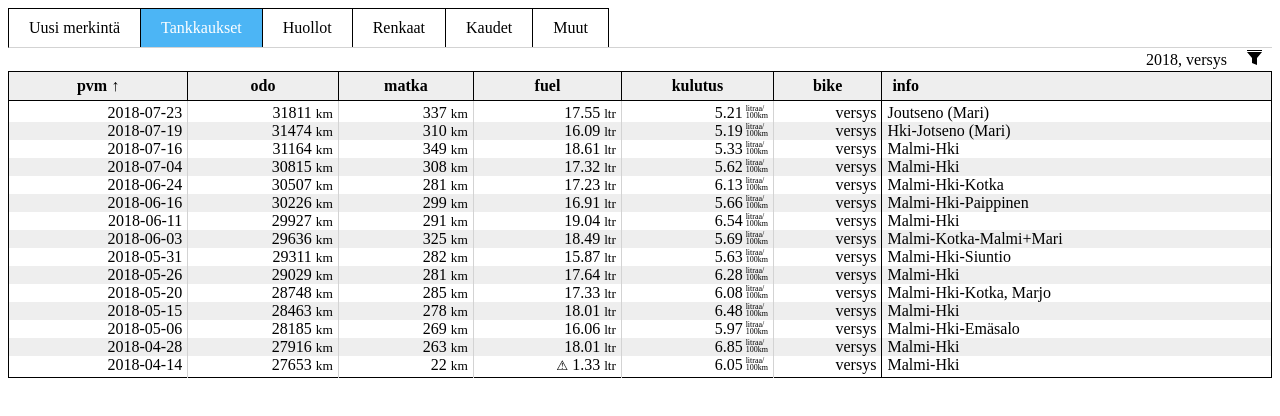
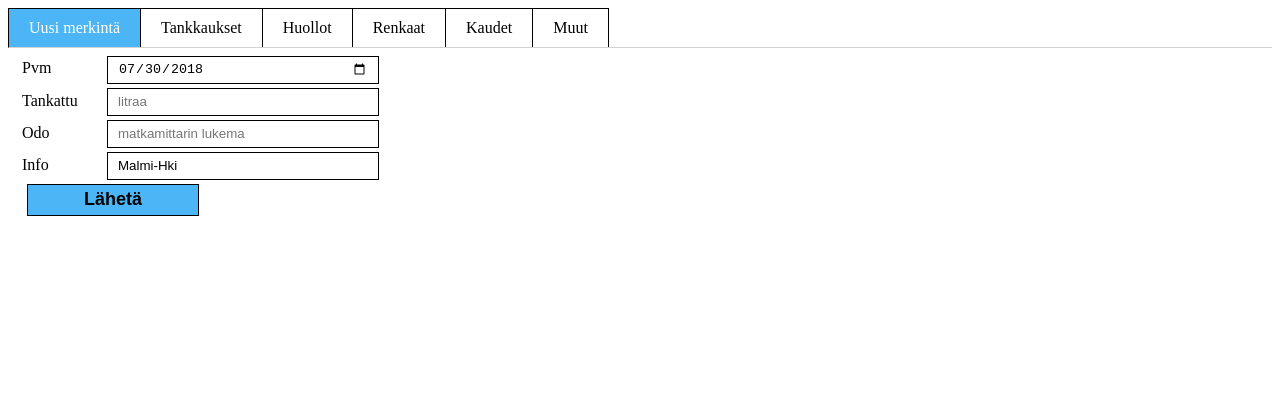
Before and after one commit to tzrissan/mc-event-log, a Vue app: page / in a window 1280 px wide. Shown: the top 416 px of the page. Built offline with nearby package versions, Linux system fonts and the light colour scheme.

Commit message:
Page for inserting new data with some sanity checks

```diff
--- a/src/App.vue
+++ b/src/App.vue
@@ -22,6 +22,7 @@
                  @click="selectedTab='Misc'">Muut</div>
         </div>
         <div class="tab-content">
+            <NewEvent v-if="selectedTab==='NewEvent'"/>
             <GasLog v-if="selectedTab==='GasLog'"/>
             <Tyres v-if="selectedTab==='Tyres'"/>
             <Maintenance v-if="selectedTab==='Maintenance'"/>
@@ -31,6 +32,7 @@
 </template>
 
 <script>
+    import NewEvent from './components/NewEvent'
     import GasLog from './components/GasLog'
     import Tyres from './components/Tyres'
     import Maintenance from './components/Maintenance'
@@ -39,12 +41,13 @@
     export default {
         name: 'app',
         components: {
+            NewEvent,
             GasLog,
             Tyres,
             Maintenance,
             Misc
         },
-        data: () => ({selectedTab: 'GasLog'})
+        data: () => ({selectedTab: 'NewEvent'})
     }
 </script>
 
--- /dev/null
+++ b/src/components/NewEvent.vue
@@ -0,0 +1,125 @@
+<template>
+    <div>
+        <form @submit="saveNewLine" name="new-line-form">
+            <fieldset v-bind:disabled="local.isSaving || local.isLoading">
+                <div class="new-line">
+                    <label for="date">Pvm</label>
+                    <input id="date" type="date" required
+                           v-model.number="local.date"/>
+                </div>
+                <div class="new-line">
+                    <label for="fuel">Tankattu</label>
+                    <input id="fuel" placeholder="litraa"
+                           type="number" min=0 max=21 step=0.01
+                           v-model.number="local.fuel"/>
+                </div>
+                <div class="new-line">
+                    <label for="odo">Odo</label>
+                    <input id="odo" placeholder="matkamittarin lukema"
+                           type="number" v-bind:min="local.minOdo" v-bind:max="local.maxOdo" step=1 required
+                           v-model="local.odo"/>
+                </div>
+                <div class="new-line">
+                    <label for="info">Info</label>
+                    <input id="info" type="text"
+                           v-model="local.info"/>
+                </div>
+                <input type="submit" value="Lähetä"/>
+            </fieldset>
+        </form>
+    </div>
+</template>
+
+<script>
+
+    import _ from 'lodash';
+    import GasLogData from '../data.js'
+    import axios from 'axios';
+
+    const local = {
+        currentBike: undefined,
+        date: new Date().toISOString().split('T')[0],
+        fuel: undefined,
+        odo: undefined,
+        info: "Malmi-Hki",
+        isSaving: false,
+        isLoading: true,
+        minOdo: 0,
+        maxOdo: 0
+    };
+
+    let global = undefined;
+
+    const readDataFromGlobalToLocal = (local, global) => {
+        local.currentBike = global.latestBike;
+        local.isLoading = _.isUndefined(local.currentBike);
+        local.minOdo = _.chain(global.events).filter({bike: local.currentBike}).sortBy('odo').map(e => e.odo).last().value() || 0;
+        local.maxOdo = local.minOdo + 1000;
+    };
+
+    export default {
+        name: 'NewEvent',
+        data() {
+            global = GasLogData.get();
+            readDataFromGlobalToLocal(local, global);
+            return {local, global};
+        },
+        methods: {
+            saveNewLine(e) {
+                e.preventDefault();
+                local.isSaving = true;
+
+                console.log(_.pick(local, 'date', 'fuel', 'odo', 'info'));
+                //axios.post('/data')
+            }
+        },
+        watch: {
+            'global.latestBike'() {
+                readDataFromGlobalToLocal(local, global);
+            }
+        }
+    }
+
+</script>
+
+<style scoped>
+    fieldset {
+        border: 0;
+        width: 400px
+    }
+
+    fieldset[disabled] {
+        color: graytext;
+    }
+
+    .new-line label {
+        width: 80px;
+        display: inline-block;
+    }
+
+    input {
+        height: 1.8em;
+        padding: 1px 10px;
+        margin: 2px 5px;
+        border: 1px solid black;
+        width: 250px;
+        background: white;
+        display: inline-block;
+    }
+
+    input:disabled {
+        border-color: graytext;
+    }
+
+    input[type="submit"] {
+        height: 1.8em;
+        background: #4CB5F5;
+        width: 172px;
+        font-size: large;
+        font-weight: bold;
+    }
+
+    input[type="submit"]:disabled {
+        background: #B7B8B6;
+    }
+</style>
```
